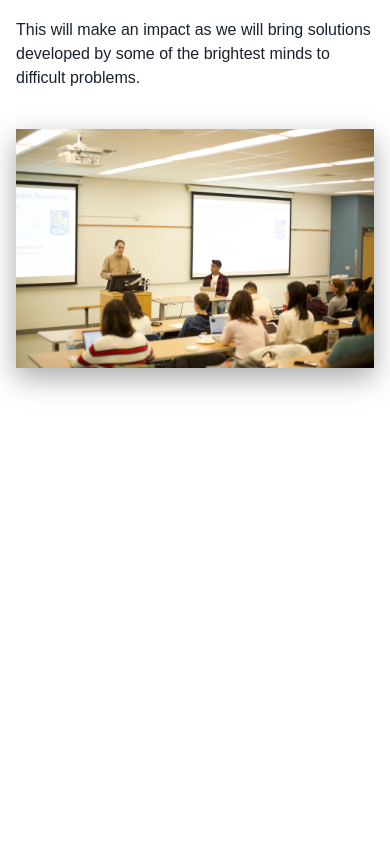
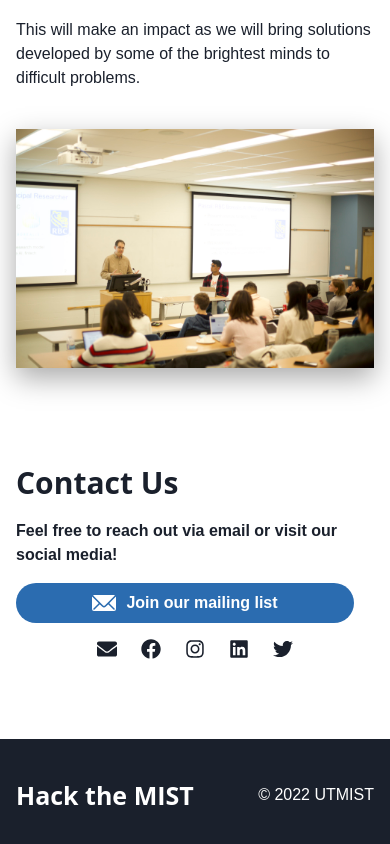
Before and after one commit to UTMIST/hackthemist, a React (Create React App) app: page / in a window 390 px wide. Shown: the part 1360-2204 px from the top of the page. Before the commit the page ends 1823 px from the top, so only its background shows below. Built offline with nearby package versions, Linux system fonts and the light colour scheme.

Commit message:
Added Contact Us and Footer (#4)
* Added footer

* added contact us section

* added social media icons to contact us section

* Improved mobile responsiveness of links

* Added a link to footer logo

```diff
--- a/package.json
+++ b/package.json
@@ -19,6 +19,7 @@
     "framer-motion": "^7.6.1",
     "react": "^18.2.0",
     "react-dom": "^18.2.0",
+    "react-icons": "^4.6.0",
     "react-scripts": "5.0.1",
     "typescript": "^4.8.4",
     "web-vitals": "^2.1.4"
--- a/src/app/App.tsx
+++ b/src/app/App.tsx
@@ -5,6 +5,8 @@ import Header from '../sections/Header';
 import AboutUs from '../sections/AboutUs';
 import Navigation from '../sections/Navigation';
 import "../style/override.css";
+import Footer from '../sections/Footer';
+import Contact from '../sections/Contact';
 
 const App = () => {
     return (
@@ -12,6 +14,8 @@ const App = () => {
             <Navigation/>
             <Header/>
             <AboutUs/>
+            <Contact/>
+            <Footer/>
         </ChakraProvider>
     );
 };
--- /dev/null
+++ b/src/sections/Contact.tsx
@@ -0,0 +1,99 @@
+import React from 'react';
+import {
+    Container,
+    Flex,
+    Heading,
+    Stack,
+    Text,
+    Button,
+    Icon,
+    Link,
+    Center
+} from '@chakra-ui/react';
+import { EmailIcon } from '@chakra-ui/icons';
+import {
+    FaEnvelope,
+    FaFacebook,
+    FaInstagram,
+    FaLinkedin,
+    FaTwitter
+} from 'react-icons/fa'
+
+const Contact = () => {
+    const socialData = [
+        {
+            aria: 'Email',
+            icon: <FaEnvelope />,
+            href: 'mailto:utorontomist@gmail.com'
+        },
+        {
+            aria: 'Facebook',
+            icon: <FaFacebook />,
+            href: 'https://www.facebook.com/UofT.MIST'
+        },
+        {
+            aria: 'Instagram',
+            icon: <FaInstagram />,
+            href: 'https://instagram.com/uoft_utmist'
+        },
+        {
+            aria: 'LinkedIn',
+            icon: <FaLinkedin />,
+            href: 'https://linkedin.com/company/utmist'
+        },
+        {
+            aria: 'Twitter',
+            icon: <FaTwitter />,
+            href: 'https://twitter.com/UTMIST1'
+        }
+    ]
+
+    return (
+        <Container id="contact-us" maxW={'3xl'}>
+            <Stack pb={20} gap={4}>
+                <Heading>Contact Us</Heading>
+                <Text as={'b'}>Feel free to reach out via email or visit our social media!</Text>
+                <Stack direction={['column', 'row']} gap={{ base: 4, sm: 0 }}>
+                    <Button
+                        colorScheme={'blue'}
+                        bg={'blue.600'}
+                        rounded={'full'}
+                        px={6}
+                        mr={5}
+                        _hover={{
+                            bg: 'blue.500',
+                        }}
+                        onClick={() => window.open('https://eepurl.com/dGMddD', '_blank')}
+                    >
+                        <Icon
+                            as={EmailIcon}
+                            w={6}
+                            h={6}
+                            style={{ marginRight: '10px' }}
+                        />
+                        Join our mailing list
+                    </Button>
+                    <Center>
+                        <Flex gap={6}>
+                            {
+                                socialData.map(social => (
+                                    <Center>
+                                        <Link
+                                            aria-label={social.aria}
+                                            href={social.href}
+                                            fontSize={20}
+                                            isExternal>
+                                            {social.icon}
+                                        </Link>
+                                    </Center>
+                                ))
+                            }
+                        </Flex>
+                    </Center>
+                </Stack>
+            </Stack>
+        </Container>
+    );
+}
+
+export default Contact;
--- /dev/null
+++ b/src/sections/Footer.tsx
@@ -0,0 +1,37 @@
+import * as React from 'react';
+import {
+    Box,
+    Container,
+    Heading,
+    Link,
+    Flex,
+    Text,
+    useColorModeValue,
+    Spacer,
+    Center
+} from '@chakra-ui/react'
+
+const Footer = () => {
+    return (
+        <Box
+            bg={useColorModeValue('gray.800', 'white')}
+            color={useColorModeValue('white', 'gray.800')}
+        >
+            <Container maxW={'3xl'} py={10}>
+                <Flex>
+                    <Center>
+                        <Link href="#" _hover={{ color: 'blue.600' }} transition={'0.25s'}>
+                            <Heading fontSize={25}>Hack the MIST</Heading>
+                        </Link>
+                    </Center>
+                    <Spacer />
+                    <Center>
+                        <Text>© 2022 UTMIST</Text>
+                    </Center>
+                </Flex>
+            </Container>
+        </Box>
+    )
+}
+
+export default Footer;
```
Also changed, not shown: 1 other file (tests, documents, lock files or other folders).
